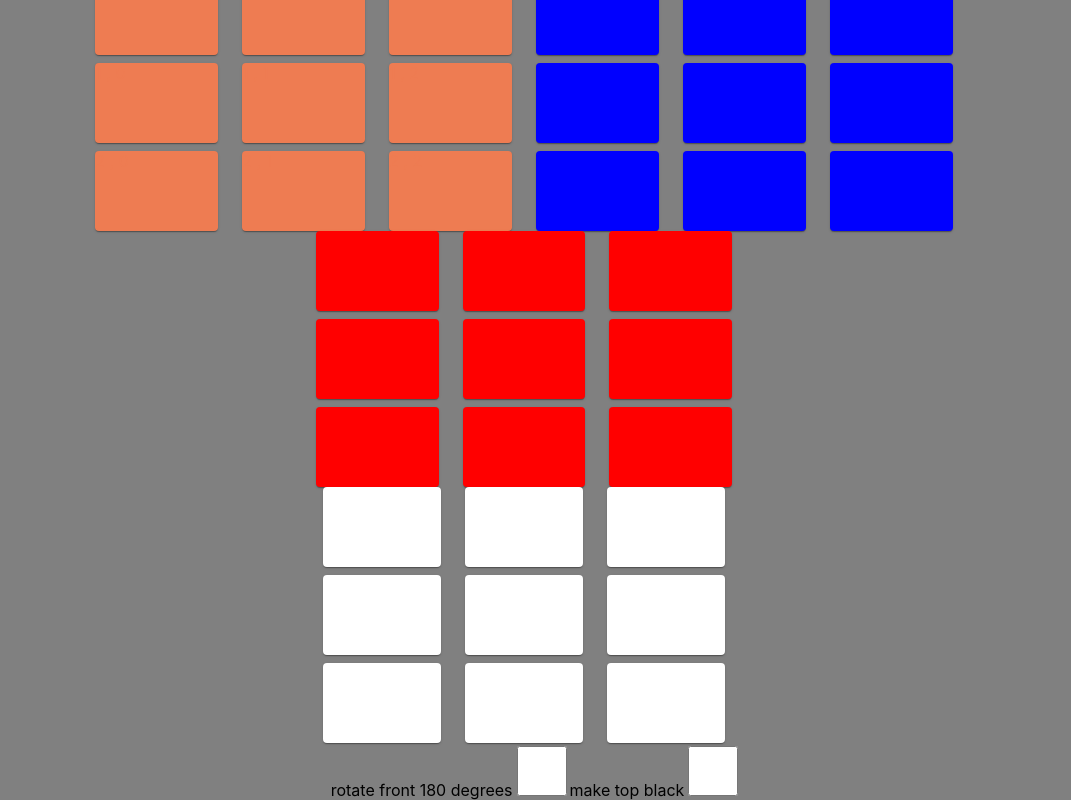
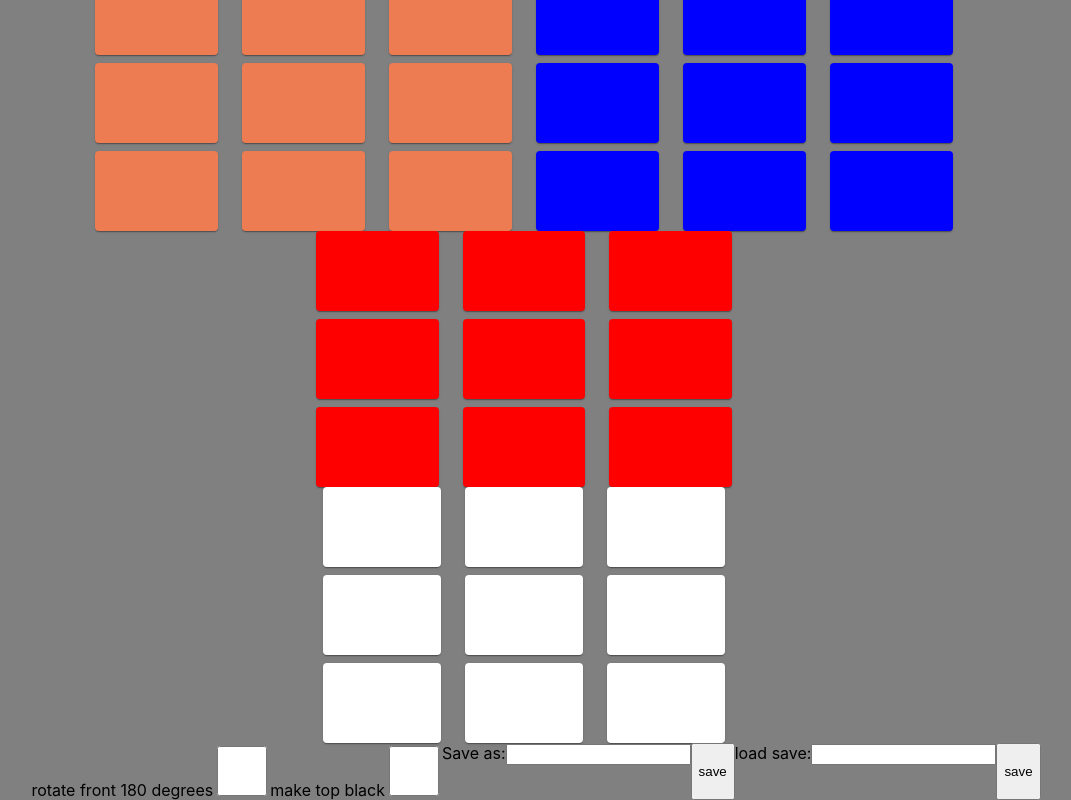
Before and after one commit to TheAlexSannikov/rubiks, a React (Create React App) app: page / in a window 1280 px wide. Shown: the part 281-1081 px from the top of the page, without its empty margins (104-1175 px from the left). Built offline with nearby package versions, Linux system fonts and the light colour scheme.

Commit message:
removed unnecessary async/awaits

```diff
--- a/src/Cube.js
+++ b/src/Cube.js
@@ -59,7 +59,7 @@ class Cube extends React.Component {
           this.loadInitialState();
      }
 
-     async loadInitialState() {
+     loadInitialState() {
           let newFaces = {}
 
           for (let i = 0; i < 6; i++) {
@@ -72,11 +72,11 @@ class Cube extends React.Component {
                newFaces[faceNames[i]] = face;
           }
 
-          await this.setState({ faces: newFaces })
+          this.setState({ faces: newFaces })
           console.log(this.state.faces)
      }
 
-     async lookToRightFace() {
+     lookToRightFace() {
           const faces = this.state.faces;
           let newFaces = {};
           newFaces["FRONT"] = faces["RIGHT"];
@@ -86,11 +86,11 @@ class Cube extends React.Component {
 
           newFaces["TOP"] = this.rotateFace(faces["TOP"], 'cw');
           newFaces["BOTTOM"] = this.rotateFace(faces["BOTTOM"], 'ccw');
-          await this.setState({ faces: newFaces, });
+          this.setState({ faces: newFaces, });
           // console.log(this.state.faces);
      }
 
-     async lookToLeftFace() {
+     lookToLeftFace() {
           const faces = this.state.faces;
           let newFaces = {};
           newFaces["FRONT"] = faces["LEFT"];
@@ -99,11 +99,11 @@ class Cube extends React.Component {
           newFaces["RIGHT"] = faces["FRONT"];
           newFaces["TOP"] = this.rotateFace(faces["TOP"], 'ccw');
           newFaces["BOTTOM"] = this.rotateFace(faces["BOTTOM"], 'cw');
-          await this.setState({ faces: newFaces, });
+          this.setState({ faces: newFaces, });
           // console.log(this.state.faces);
      }
 
-     async lookToTopFace() {
+     lookToTopFace() {
           const faces = this.state.faces;
           let newFaces = {};
           newFaces["FRONT"] = faces["TOP"];
@@ -113,11 +113,11 @@ class Cube extends React.Component {
 
           newFaces["LEFT"] = this.rotateFace(faces["LEFT"], "cw");
           newFaces["RIGHT"] = this.rotateFace(faces["RIGHT"], "ccw")
-          await this.setState({ faces: newFaces, });
+          this.setState({ faces: newFaces, });
           // console.log(this.state.faces);
      }
 
-     async lookToBottomFace() {
+     lookToBottomFace() {
           const faces = this.state.faces;
           let newFaces = {};
           newFaces["FRONT"] = faces["BOTTOM"];
@@ -126,7 +126,7 @@ class Cube extends React.Component {
           newFaces["TOP"] = faces["FRONT"];
           newFaces["LEFT"] = this.rotateFace(faces["LEFT"], "ccw");
           newFaces["RIGHT"] = this.rotateFace(faces["RIGHT"], "cw")
-          await this.setState({ faces: newFaces, });
+          this.setState({ faces: newFaces, });
           // console.log(this.state.faces);
      }
 
@@ -264,6 +264,20 @@ class Cube extends React.Component {
                                    onChange={this.makeTopBlack} />
                          </label>
                     </div>
+                    <form>
+                         <label for="fname">Save as:</label>
+                         <input type="text" id="saveAs" name="saveField"></input>
+                    </form>
+                    <button>
+                         save
+                    </button>
+                    <form>
+                         <label for="fname">load save:</label>
+                         <input type="text" id="loadSave" name="load"></input>
+                    </form>
+                    <button>
+                         save
+                    </button>
                </>
                     )
      }
@@ -291,7 +305,7 @@ class Cube extends React.Component {
                                         <CubeFace faceArr={this.state.faces["RIGHT"]} facePosition={"RIGHT"} lookToFace={this.lookToRightFace} />
                                    </Grid>
                               </Grid>
-                         <Grid  spacing={0} container direction="row" justify={"center"}>
+                              <Grid spacing={0} container direction="row" justify={"center"}>
                                    <Grid item xs={4}>
                                         <CubeFace faceArr={this.state.faces["BOTTOM"]} facePosition={"BOTTOM"} lookToFace={this.lookToBottomFace} />
                                    </Grid>
```
Lines whose indentation alone changed are shown as unchanged.
